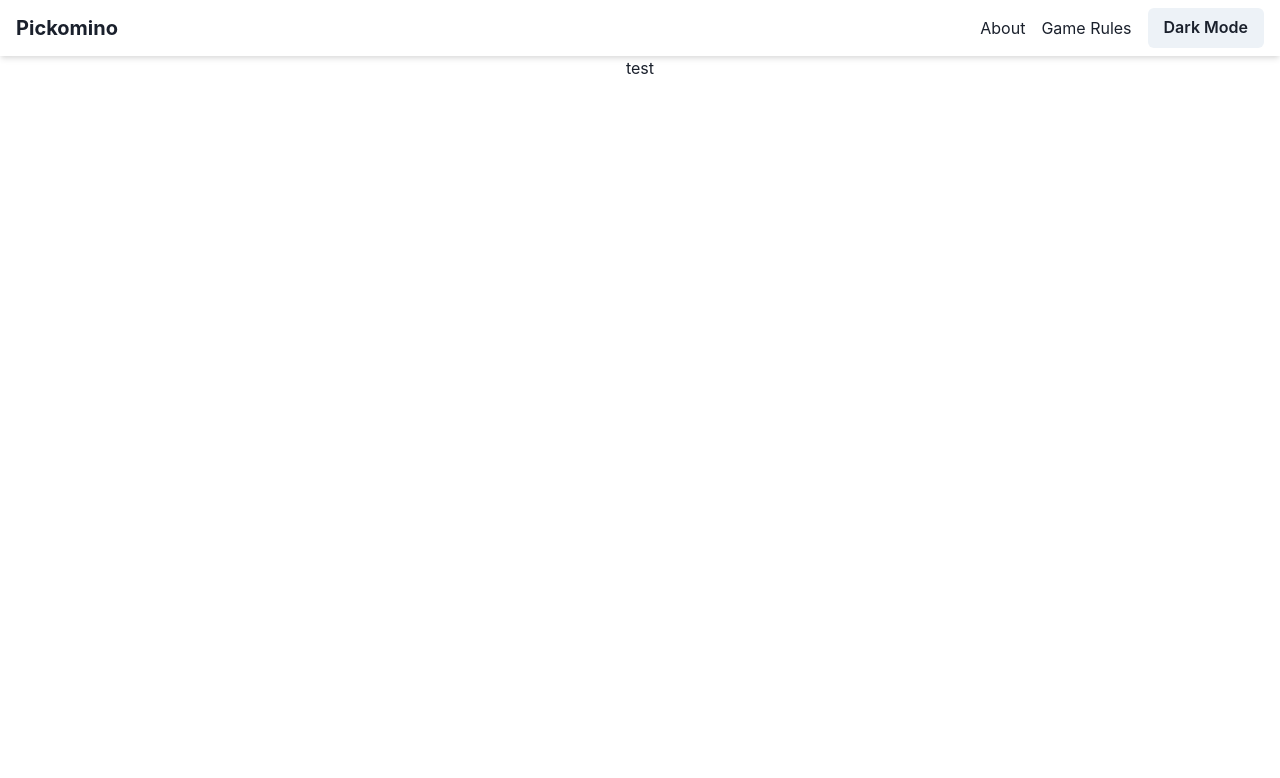
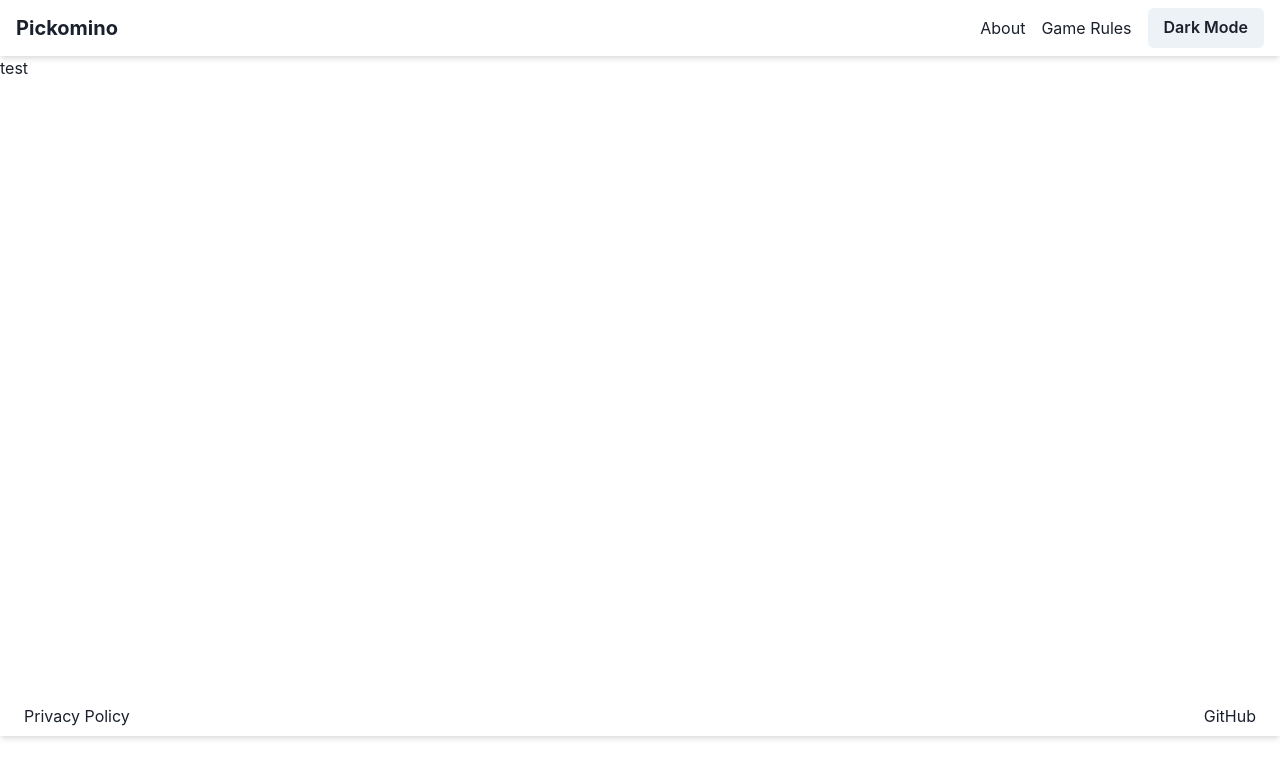
Before and after one commit to ThibaultCallia/pickomino_react_app, a React (Vite) app: page / in a window 1280 px wide. Shown: the top 778 px of the page. Built offline with nearby package versions, Linux system fonts and the light colour scheme.

Commit message:
Basic footer added

```diff
--- a/src/App.css
+++ b/src/App.css
@@ -1,9 +1,9 @@
-#root {
+/* #root {
   max-width: 1280px;
   margin: 0 auto;
 
   text-align: center;
-}
+} */
 
 /*
 @keyframes logo-spin {
--- a/src/App.tsx
+++ b/src/App.tsx
@@ -1,5 +1,6 @@
 import Navbar from './components/Navbar'
 import MainView from './components/MainView'
+import Footer from './components/Footer'
 import { useState } from 'react'
 import './App.css'
 
@@ -11,6 +12,7 @@ function App() {
     <>
     <Navbar/>
     <MainView/>
+    <Footer/>
     </>
 
 
--- /dev/null
+++ b/src/components/Footer.tsx
@@ -0,0 +1,34 @@
+// Footer.js
+import React from 'react';
+import { Box, Flex, Link, useColorMode } from '@chakra-ui/react';
+
+const Footer = () => {
+  const { colorMode } = useColorMode();
+
+  return (
+    <Box
+      as="footer"
+      bg={colorMode === 'dark' ? 'gray.800' : 'white'}
+      boxShadow="md"
+      px={4}
+      py={2}
+    >
+      <Flex alignItems="center" justifyContent="space-between">
+        <Box>
+          <Link href="/privacy" mx={2}>
+            Privacy Policy
+          </Link>
+
+        </Box>
+        <Box>
+          <Link href="https://github.com/ThibaultCallia/pickomino_react_app" mx={2} isExternal>
+            GitHub
+          </Link>
+
+        </Box>
+      </Flex>
+    </Box>
+  );
+};
+
+export default Footer;
--- a/src/components/MainView.tsx
+++ b/src/components/MainView.tsx
@@ -1,7 +1,6 @@
-
+import "../customScss/mainView.scss"
 
 function MainView() {
-
     return (
         <div className="mainView">
             <h1 className="test">test</h1>
--- a/src/components/PlayerInfo.tsx
+++ b/src/components/PlayerInfo.tsx
@@ -1,6 +1,4 @@
 function PlayerInfo() {
-
-
   return (
     <h1>test</h1>
   )
--- /dev/null
+++ b/src/customScss/mainView.scss
@@ -0,0 +1,3 @@
+.mainView {
+  height: 80vh;
+}
--- a/src/index.css
+++ b/src/index.css
@@ -1,4 +1,4 @@
-:root {
+/* :root {
   font-family: Inter, system-ui, Avenir, Helvetica, Arial, sans-serif;
   line-height: 1.5;
   font-weight: 400;
@@ -53,4 +53,4 @@ button:focus-visible {
   button {
     background-color: #f9f9f9;
   }
-}
+} */
```
